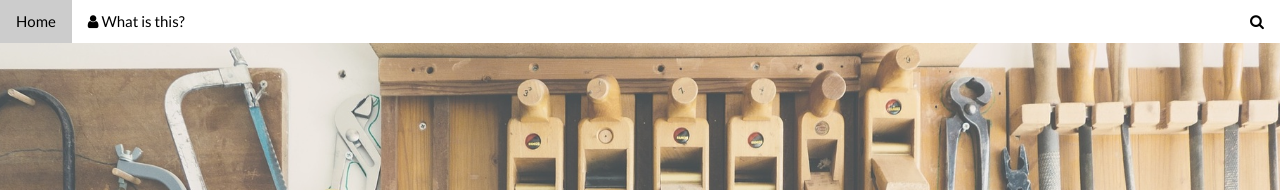
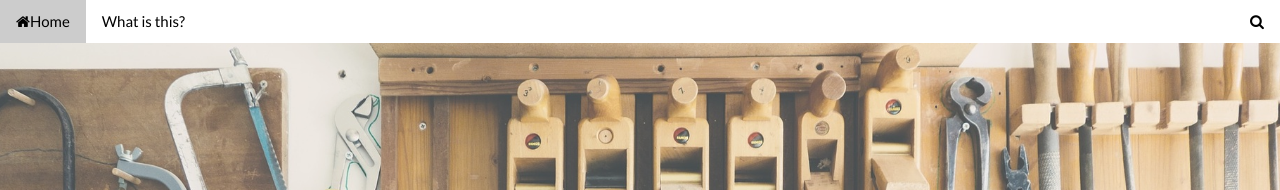
Before and after one commit to ptrmoli/ptrmoli.github.io, a Jekyll site: the page index.html, which Jekyll copies as it is, in a window 1280 px wide and 900 px high. Shown: the top 190 px of the window. Built offline with Jekyll 4.4.1, drawn with Linux system fonts in a browser that asks for light colours.

Commit message:
Update index.html

```diff
--- a/index.html
+++ b/index.html
@@ -55,8 +55,8 @@ body, html {
     <a class="w3-bar-item w3-button w3-hover-black w3-hide-medium w3-hide-large w3-right" href="javascript:void(0);" onclick="toggleFunction()" title="Toggle Navigation Menu">
       <i class="fa fa-bars"></i>
     </a>
-    <a href="#home" class="w3-bar-item w3-button">Home</a>
-    <a href="#about" class="w3-bar-item w3-button w3-hide-small"><i class="fa fa-user"></i> What is this?</a>
+    <a href="#home" class="w3-bar-item w3-button"><i class="fa fa-home"></i>Home</a>
+    <a href="#about" class="w3-bar-item w3-button w3-hide-small"> What is this?</a>
     <a href="#" class="w3-bar-item w3-button w3-hide-small w3-right w3-hover-black">
       <i class="fa fa-search"></i>
     </a>
@@ -78,15 +78,15 @@ body, html {
 <!-- Container (About Section) -->
 <div class="w3-content w3-container w3-padding-64" id="about">
   <h3 class="w3-center">What is this?</h3>
-  <p>Quite literally, a garage. I use this page to post random things I make.</p>
+  <p class="w3-center w3-padding-48">Quite literally, a garage. I use this page to post random things I make.</p>
 
     <!-- Responsive Grid. Two columns on tablets, laptops and desktops. Will stack on mobile devices/small screens (100% width) -->
   <div class="w3-row-padding w3-center">
       <div class="w3-col m6 w3-border w3-margin">
-      <img src="https://ptrmoli.github.io/assets/images/serieAresults.png" style="width:100%" onclick="onClick(this)" class="w3-hover-opacity" alt="The mist over the mountains">
+      <img src="https://ptrmoli.github.io/assets/images/serieAresults.png" style="width:80%" onclick="onClick(this)" class="w3-hover-opacity" alt="The mist over the mountains">
     </div>
     <div class="w3-col m6 w3-border w3-margin">
-      <img src="https://ptrmoli.github.io/assets/images/comingsoon.png" style="width:100%" onclick="onClick(this)" class="w3-hover-opacity" alt="The mist over the mountains">
+      <img src="https://ptrmoli.github.io/assets/images/comingsoon.png" style="width:80%" onclick="onClick(this)" class="w3-hover-opacity" alt="The mist over the mountains">
     </div>
   </div>
   <div class="w3-row-padding w3-center">
```
